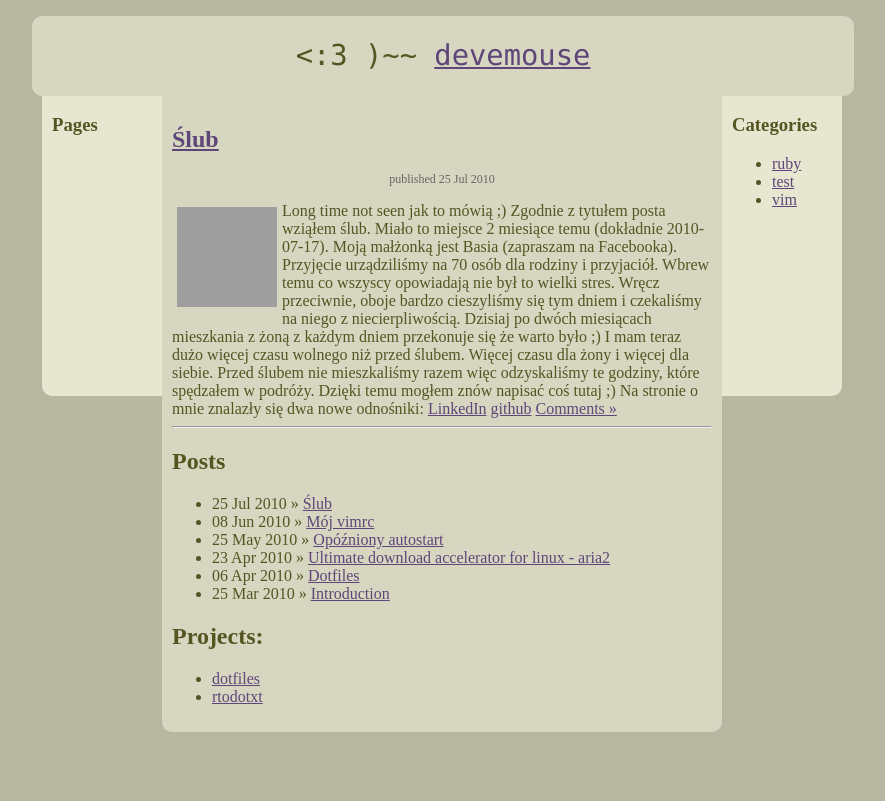
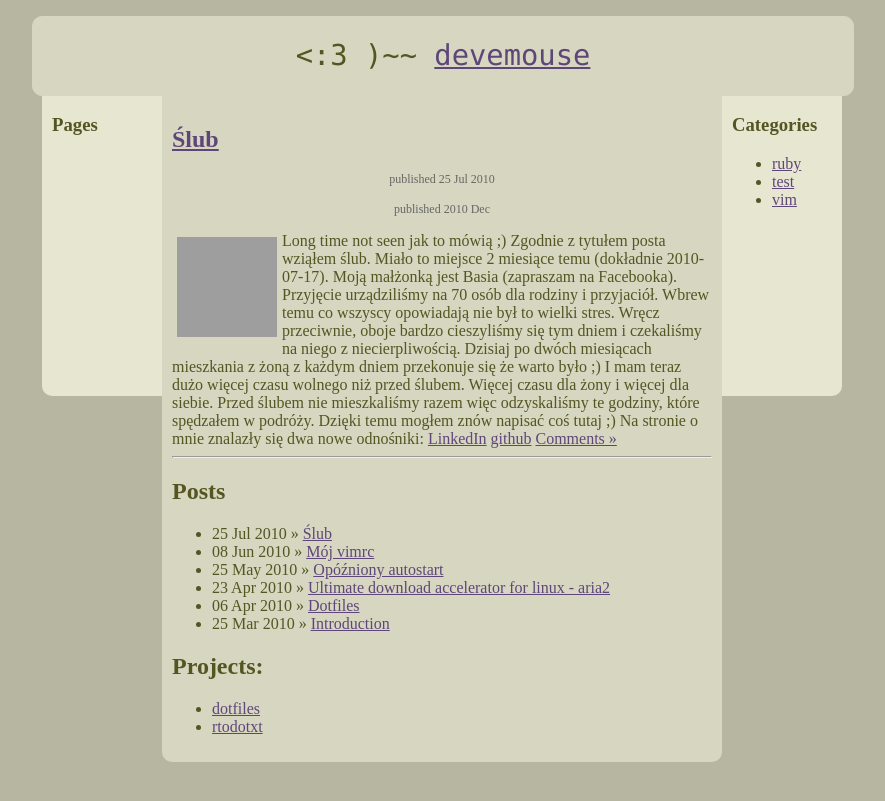
Before and after one commit to devemouse/devemouse.github.com, a Jekyll site: the page built from index.html, in a window 1280 px wide, cut to the strip 0-801 px from the top of the page. Shown: the whole strip, without its empty margins (198-1083 px from the left). Built offline with Jekyll 4.4.1, drawn with Linux system fonts in a browser that asks for light colours; Markdown is read by kramdown in place of the engine named in the settings; grey boxes are pictures that could not be loaded.

Commit message:
date liquid filter test

```diff
--- a/index.html
+++ b/index.html
@@ -7,6 +7,7 @@ title: devemouse blog
 <div id="post">
    <h2><a href="{{ first_post.url }}">{{ first_post.title }}</a></h2>
    <div id="date">published {{ first_post.date | date_to_string }}</div>
+   <div id="date">published {{ 'now' | date: "%Y %h" }} </div>
    {{ first_post.content }}
    <a id="more" href="{{ first_post.url }}#disqus">Comments &raquo;</a>
 </div>
```
